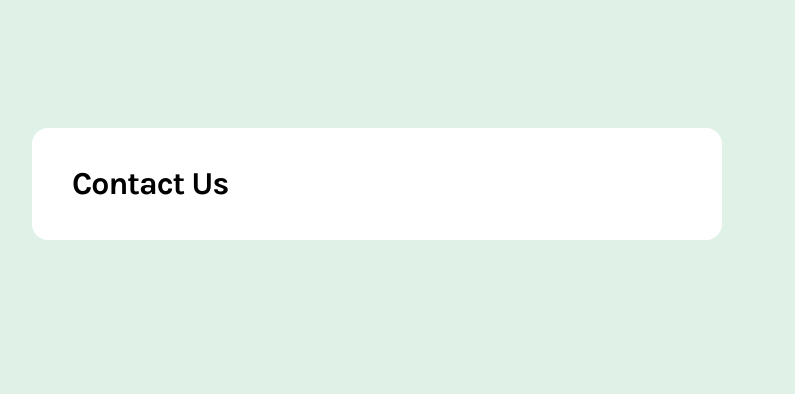
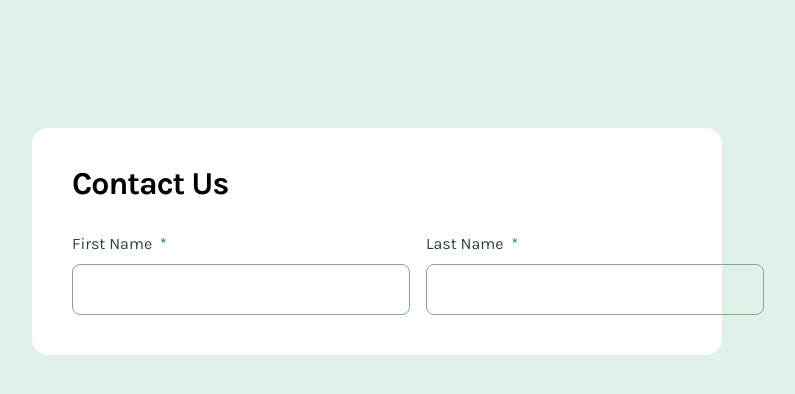
Before and after one commit to SirTurboPascal/tp-contact-form, a Next.js app: page / in a window 1280 px wide. Shown: the top 394 px of the page, without its empty margins (263-1058 px from the left). Built offline with nearby package versions, Linux system fonts and the light colour scheme.

Commit message:
Adds TextField component

```diff
--- a/package.json
+++ b/package.json
@@ -11,7 +11,8 @@
 		"clsx": "^2.1",
 		"next": "^16.2",
 		"react": "^19.2",
-		"react-dom": "^19.2"
+		"react-dom": "^19.2",
+		"zod": "^4.3"
 	},
 	"devDependencies": {
 		"@tailwindcss/postcss": "^4.2",
--- a/src/components/Card.tsx
+++ b/src/components/Card.tsx
@@ -5,5 +5,5 @@ type CardProps = {
 };
 
 export default function ({ children }: CardProps) {
-	return <div className='mx-auto flex w-[343px] flex-col rounded-2xl bg-white p-300 md:w-[690px] md:p-500 lg:w-[736px]'>{children}</div>;
+	return <div className='mx-auto flex w-[343px] flex-col gap-400 rounded-2xl bg-white p-300 md:w-[690px] md:p-500 lg:w-[736px]'>{children}</div>;
 }
--- a/src/components/ContactForm.tsx
+++ b/src/components/ContactForm.tsx
@@ -1,13 +1,47 @@
+'use client';
+
+import { ChangeEvent, SubmitEvent, useState } from 'react';
+
 import Card from '@/components/Card';
 import CardHeader from '@/components/CardHeader';
+import FormGroup from '@/components/FormGroup';
+import TextField from '@/components/TextField';
 import Typography from '@/components/Typography';
 
+import { ContactFormValues } from '@/types/contact-form-values.type';
+
+const initialState: ContactFormValues = {
+	familyName: '',
+	givenName: '',
+};
+
 export default function () {
+	const [values, setValues] = useState<ContactFormValues>(initialState);
+
+	const handleInputChange = (event: ChangeEvent<HTMLInputElement>) => {
+		const { name, value } = event.target;
+
+		setValues({ ...values, [name]: value });
+	};
+
+	const handleSubmit = (event: SubmitEvent) => {
+		event.preventDefault();
+
+		console.log(values);
+	};
+
 	return (
 		<Card>
 			<CardHeader>
 				<Typography variant='card-header'>Contact Us</Typography>
 			</CardHeader>
+
+			<form className='flex shrink-0 flex-col' onSubmit={handleSubmit}>
+				<FormGroup>
+					<TextField label='First Name' name='givenName' onChange={handleInputChange} value={values.givenName} required />
+					<TextField label='Last Name' name='familyName' onChange={handleInputChange} value={values.familyName} required />
+				</FormGroup>
+			</form>
 		</Card>
 	);
 }
--- /dev/null
+++ b/src/components/FormGroup.tsx
@@ -0,0 +1,9 @@
+import { ReactNode } from 'react';
+
+type FormGroupProps = {
+	children: ReactNode;
+};
+
+export default function ({ children }: FormGroupProps) {
+	return <div className='flex flex-col gap-200 md:flex-row'>{children}</div>;
+}
--- /dev/null
+++ b/src/components/TextField.tsx
@@ -0,0 +1,29 @@
+import { ChangeEvent, useId } from 'react';
+
+type TextFieldProps = {
+	required: boolean;
+
+	label: string;
+	name: string;
+	value: string;
+
+	onChange: (event: ChangeEvent<HTMLInputElement>) => void;
+};
+
+export default function ({ label, name, onChange, required, value }: TextFieldProps) {
+	const id = useId();
+
+	return (
+		<div className='flex grow flex-col gap-100'>
+			<div className='font-karla flex items-center gap-100 text-[16px]/[150%] antialiased select-none'>
+				<label className='text-grey-900' htmlFor={id}>
+					<>{label}</>
+				</label>
+
+				{required && <span className='text-green-600'>*</span>}
+			</div>
+
+			<input id={id} className='border-grey-500 text-grey-900 h-[51px] rounded-lg border px-300 text-[18px]/[150%] antialiased' name={name} onChange={onChange} required={required} value={value} />
+		</div>
+	);
+}
--- /dev/null
+++ b/src/constants/contact-form-schema.constant.ts
@@ -0,0 +1,6 @@
+import { z } from 'zod';
+
+export const CONTACT_FORM_SCHEMA = z.object({
+	familyName: z.string(),
+	givenName: z.string(),
+});
--- /dev/null
+++ b/src/types/contact-form-values.type.ts
@@ -0,0 +1,5 @@
+import { z } from 'zod';
+
+import { CONTACT_FORM_SCHEMA } from '@/constants/contact-form-schema.constant';
+
+export type ContactFormValues = z.infer<typeof CONTACT_FORM_SCHEMA>;
```
Also changed, not shown: 1 other file (tests, documents, lock files or other folders).
